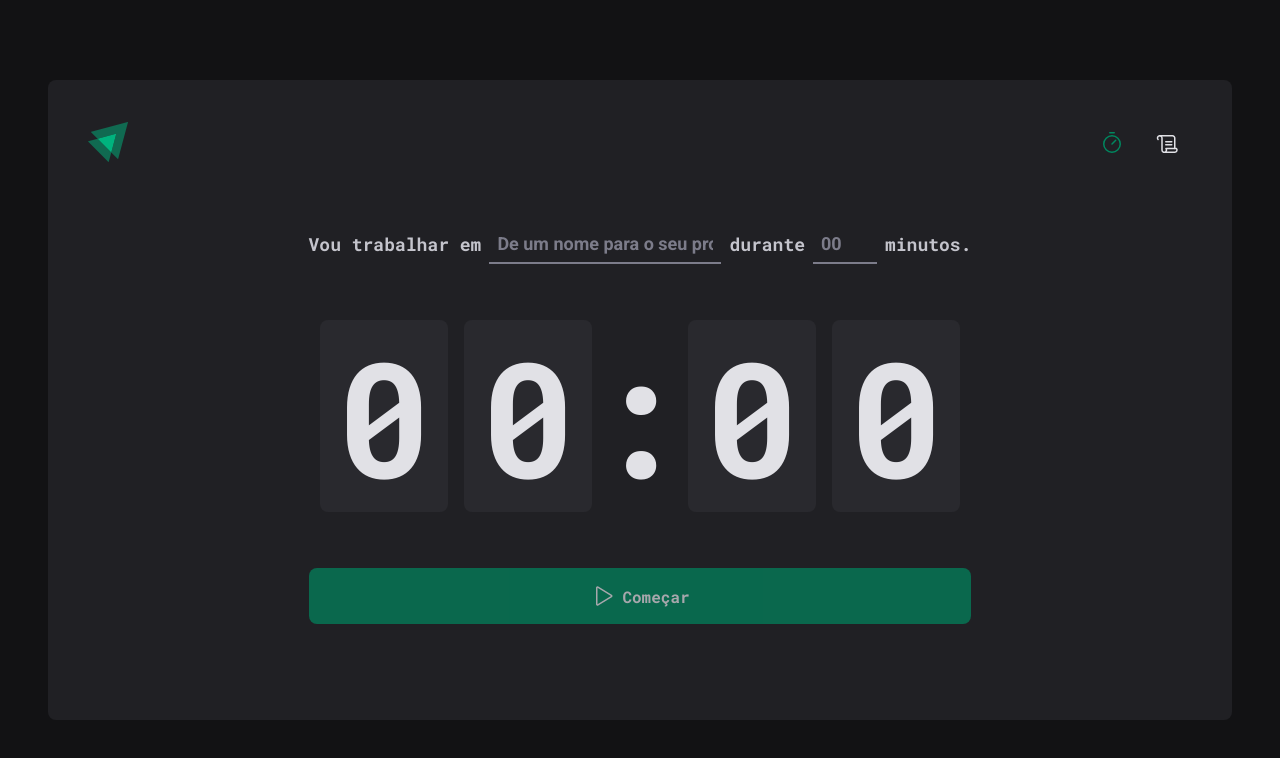
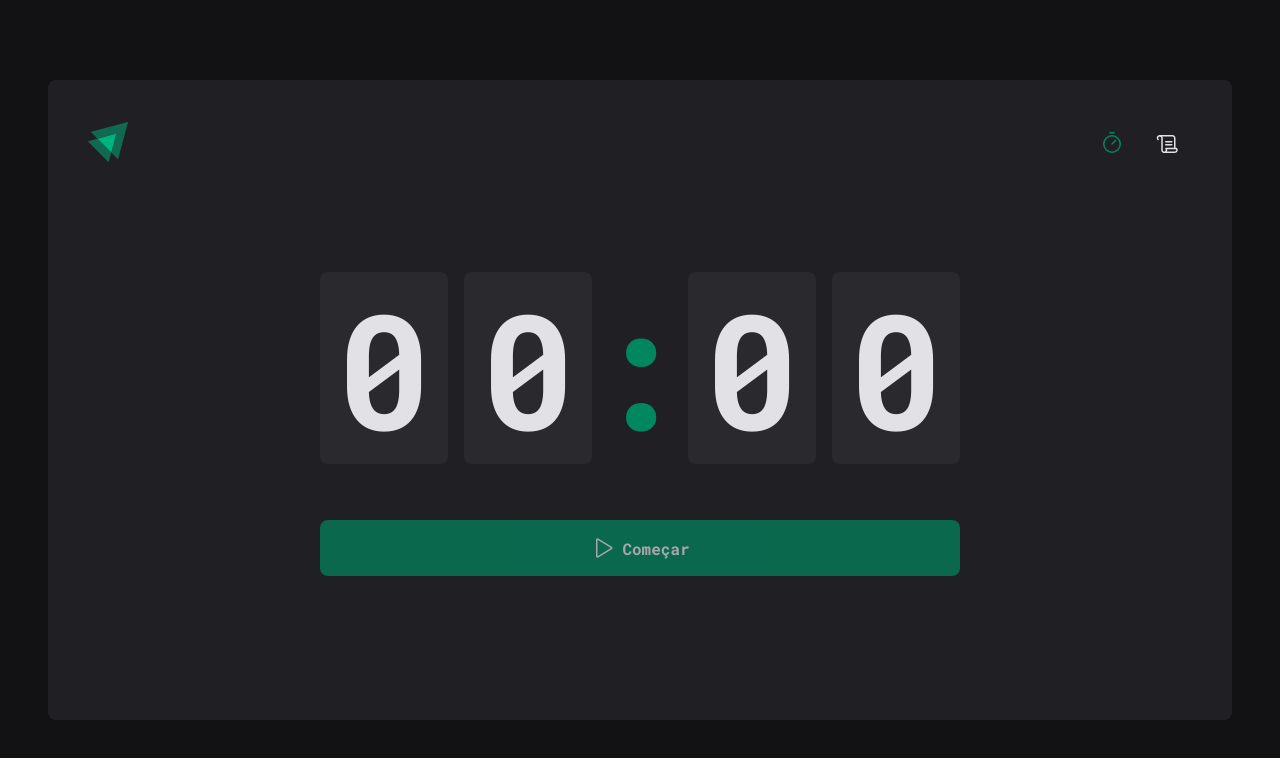
Before and after one commit to giovanademiranda/Ignite-Timer, a React (Vite) app: page / in a window 1280 px wide. Shown: the top 758 px of the page. Built offline with nearby package versions, Linux system fonts and the light colour scheme.

Commit message:
comic c github

```diff
--- a/package.json
+++ b/package.json
@@ -11,6 +11,7 @@
   },
   "dependencies": {
     "@hookform/resolvers": "^3.1.1",
+    "date-fns": "^2.30.0",
     "phosphor-react": "^1.4.1",
     "react": "^18.2.0",
     "react-dom": "^18.2.0",
--- a/src/pages/History/index.tsx
+++ b/src/pages/History/index.tsx
@@ -20,19 +20,25 @@
               <td>Tarefa</td>
               <td>20 minutos</td>
               <td>Há 2 meses</td>
-              <Status statusColor="green">Concuído</Status>
+              <td>
+                <Status statusColor="green">Concuído</Status>
+              </td>
             </tr>
             <tr>
               <td>Tarefa</td>
               <td>20 minutos</td>
               <td>Há 2 meses</td>
-              <Status statusColor="red">Interrompido</Status>
+              <td>
+                <Status statusColor="yellow">Em andamento</Status>
+              </td>
             </tr>
             <tr>
               <td>Tarefa</td>
               <td>20 minutos</td>
               <td>Há 2 meses</td>
-              <Status statusColor="yellow">Em andamento</Status>
+              <td>
+                <Status statusColor="red">Interrompido</Status>
+              </td>
             </tr>
           </tbody>
         </table>
--- a/src/pages/History/styles.ts
+++ b/src/pages/History/styles.ts
@@ -7,14 +7,12 @@
   flex-direction: column;
 
   h1 {
-    font-family: 'Roboto', sans-serif;
     font-size: 1.5rem;
     color: ${(props) => props.theme['gray-100']}
   }
 `
 
 export const HistoryList = styled.div`
-  font-family: 'Roboto', sans-serif;
   flex: 1;
   overflow: auto;
   margin-top: 2rem;
@@ -71,7 +69,7 @@
   statusColor: keyof typeof STATUS_COLORS
 }
 
-export const Status = styled.span`
+export const Status = styled.span<StatusProps>`
   display: flex;
   align-items: center;
   gap: 0.5rem;
--- a/src/pages/Home/index.tsx
+++ b/src/pages/Home/index.tsx
@@ -1,78 +1,150 @@
 import { zodResolver } from "@hookform/resolvers/zod";
-import { Play } from "phosphor-react";
+import { differenceInSeconds } from 'date-fns';
+import { HandPalm, Play } from "phosphor-react";
+import { useEffect, useState } from 'react';
 import { useForm } from 'react-hook-form';
 import * as zod from 'zod';
 import {
   CountDownContainer,
-  FormContainer,
   HomeContainer,
-  MinutesAmountInput,
   Separator,
   StartCountDownButton,
-  TaskInput
+  StopCountDownButton
 } from "./styles";
 
 const newCycleFormValidationSchema = zod.object({
   task: zod.string().min(1, 'Informe a tarefa'),
-  MinutesAmount: zod.number().min(5).max(60)
+  MinutesAmount: zod
+  .number()
+  .min(1, 'O intervalo precisa ser de no mínimo 5 minutos')
+  .max(60, 'O intervalo precisa ser de no máximo 60 minutos')
 })
 
+type NewCycleFormData = zod.infer<typeof newCycleFormValidationSchema>
+
+interface Cycle {
+  id: string
+  task: string
+  minutesAmount: number
+  startDate: Date
+  interruptedDate?: Date
+  finishedDate?: Date
+}
+
 export function Home() {
-  const {register, handleSubmit, watch} = useForm({
+  const [cycles, setCycles] = useState<Cycle[]>([])
+  const [activeCycleId, setActiveCycleId] = useState<string | null>(null)
+  const [amountSecondsPassed, setAmountSecondsPassed] = useState(0)
+
+  const {register, handleSubmit, watch, reset} = useForm<NewCycleFormData>({
     resolver: zodResolver(newCycleFormValidationSchema),
+    defaultValues: {
+      task: '',
+      minutesAmount: 0,
+    },
   })
 
-  function handleCreateNewCycle(data: any) {
+  const activeCycle = cycles.find((cycle) => cycle.id === activeCycleId)
 
+  useEffect(() => {
+    let interval: number
+
+    if (activeCycle) {
+      interval = setInterval(() => {
+        const  secondsDifference =  differenceInSeconds(
+          new Date(),
+          activeCycle.startDate,
+        )
+
+        if (secondsDifference >= totalSeconds) {
+          setCycles(state => state.map((cycle) => {
+            if (cycle.id === activeCycleId) {
+              return { ...cycle, finishedDate: new Date() }
+            }else {
+              return cycle
+            }
+          }),
+          )
+          setAmountSecondsPassed(totalSeconds)
+          clearInterval(interval)
+        } else {
+        setAmountSecondsPassed(secondsDifference)
+        }
+      }, 1000)
+    }
+    return() => {
+      clearInterval(interval)
+    }
+  }, [activeCycle])
+
+  function handleCreateNewCycle(data: NewCycleFormData) {
+    const id = String(new Date().getTime())
+    const newCycle: Cycle = {
+      id,
+      task: data.task,
+      minutesAmount: data.MinutesAmount,
+      startDate: new Date(),
+    }
+    setCycles((state) => [...state, newCycle])
+    setActiveCycleId(id)
+    setAmountSecondsPassed(0)
+
+    reset()
   }
+
+  function handleInterruptCycle() {
+    setCycles(state => state.map((cycle) => {
+      if (cycle.id === activeCycleId) {
+        return { ...cycle, interruptedDate: new Date() }
+      }else {
+        return cycle
+      }
+    }),
+    )
+    setActiveCycleId(null)
+  }
+
+  const totalSeconds = activeCycle ? activeCycle.minutesAmount * 60 : 0
+  const currentSeconds = activeCycle ? totalSeconds - amountSecondsPassed : 0
+
+  const minutesAmount = Math.floor(currentSeconds / 60)
+  const secondsAmount = currentSeconds % 60
+
+  const minutes = String(minutesAmount).padStart(2, '0')
+  const seconds = String(secondsAmount).padStart(2, '0')
+
+  useEffect(() => {
+    if (activeCycle) {
+      document.title = `${minutes}:${seconds}`
+    }
+  }, [minutes, seconds, activeCycle])
 
   const task = watch('task')
   const isSubmitDisabled = !task;
 
   return (
     <HomeContainer>
-      <form onSubmit={handleSubmit(handleCreateNewCycle)} action="">
-        <FormContainer>
-          <label htmlFor="task">Vou trabalhar em</label>
-          <TaskInput
-            id="task"
-            placeholder="De um nome para o seu projeto"
-            list="task-suggestions"
-            {...register('task')}
-            />
-
-          <datalist id="task-suggestions">
-            <option value="Projeto 1"/>
-            <option value="Projeto 2"/>
-            <option value="Projeto 3"/>
-            <option value="Projeto 4"/>
-          </datalist>
-
-          <label htmlFor="">durante</label>
-          <MinutesAmountInput
-            placeholder="00"
-            type="number"
-            id="minutesAmount"
-            step={5}
-            min={5}
-            max={60}
-            {...register('minutesAmount', {valueAsNumber: true})}
-          />
-
-          <span>minutos.</span>
-        </FormContainer>
+      <form onSubmit={handleSubmit(handleCreateNewCycle)}>
 
         <CountDownContainer>
-          <span>0</span>
-          <span>0</span>
+          <span>{minutes[0]}</span>
+          <span>{minutes[1]}</span>
           <Separator>:</Separator>
-          <span>0</span>
-          <span>0</span>
+          <span>{seconds[0]}</span>
+          <span>{seconds[1]}</span>
         </CountDownContainer>
+
+        {activeCycle ? (
+          <StopCountDownButton onClick={handleInterruptCycle} type="button">
+            <HandPalm size={24}/>
+              Interromper
+          </StopCountDownButton>
+        ) : (
           <StartCountDownButton disabled={isSubmitDisabled}type="submit">
             <Play size={24}/>
             Começar
           </StartCountDownButton>
+        )}
       </form>
     </HomeContainer>
   )
--- a/src/pages/Home/styles.ts
+++ b/src/pages/Home/styles.ts
@@ -1,7 +1,6 @@
 import styled from 'styled-components'
 
 export const HomeContainer = styled.main`
-  font-family: 'Roboto Mono', sans-serif;
   height: 100%;
   flex: 1;
   display: flex;
@@ -16,7 +15,6 @@
   }
 `
 export const FormContainer = styled.div`
-  font-family: 'Roboto Mono', sans-serif;
   width: 100%;
   display: flex;
   align-items: center;
@@ -73,13 +71,13 @@
 `
 export const Separator = styled.div`
   padding: 2rem 0;
-  color: ${props => props.theme['greeen-500']};
+  color: ${props => props.theme['green-500']};
   width: 4rem;
   overflow: hidden;
   display: flex;
   justify-content: center;
 `
-export const StartCountDownButton = styled.button`
+export const BaseCountDownButton = styled.button`
   font-family: 'Roboto Mono', monospace;
   width: 100%;
   border: 0;
@@ -91,15 +89,24 @@
   gap: 0.5rem;
   font-weight: bold;
   cursor: pointer;
-  background: ${props => props.theme['green-500']};
   color: ${props => props.theme['gray-100']};
 
   &:disabled {
     opacity: 0.7;
     cursor: not-allowed;
   }
+`
+export const StartCountDownButton = styled(BaseCountDownButton)`
+  background: ${props => props.theme['green-500']};
 
   &:not(:disabled):hover {
   background: ${(props) => props.theme['green-700'] }
   }
 `
+export const StopCountDownButton = styled(BaseCountDownButton)`
+  background: ${(props) => props.theme['red-500']};
+
+  &:not(:disabled):hover {
+  background: ${(props) => props.theme['red-700'] }
+  }
+`
```
Also changed, not shown: src/pages/Home/NewCycleForm/index.tsx (added, +37 -0 lines), src/pages/History/Countdown/index.tsx (added), src/pages/History/Countdown/styles.ts (added), src/pages/Home/NewCycleForm/styles.ts (added), 1 other file (tests, documents, lock files or other folders).
